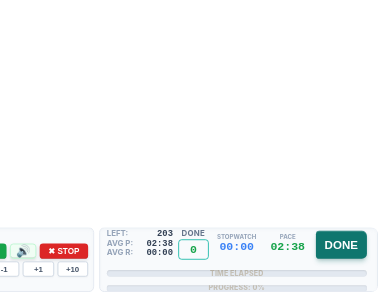
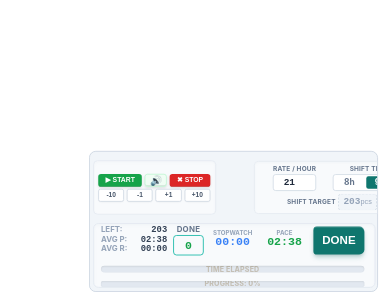
Before and after one commit to agr555/counter-app, a Next.js app: page / in a window 390 px wide. Shown: the part 544-844 px from the top of the page. Built offline with nearby package versions, Linux system fonts and the light colour scheme.

Commit message:
adaptive new2

```diff
--- a/app/widget.module.css
+++ b/app/widget.module.css
@@ -444,8 +444,11 @@
   /* ==========================================================================
    ФИНАЛЬНАЯ РЕЗИНОВАЯ АДАПТИВНОСТЬ (ВСЕ 4 БЛОКА В ОДИН РЯД НА 600px)
    ========================================================================== */
+/* ==========================================================================
+   ПОЛНАЯ ИСПРАВЛЕННАЯ АДАПТИВНОСТЬ (СТРОГО ОДИН РЯД НА 600px БЕЗ ДЫР И СЖАТИЯ)
+   ========================================================================== */
 
-.configGrid {
+   .configGrid {
     display: flex;
     align-items: center;
     gap: 6px;
@@ -480,16 +483,16 @@
     }
   }
 
- /* СТУПЕНЬ 2: Точка "600" (от 980px до 541px) — ИДЕАЛЬНЫЙ БЛОК 4 + ИСПРАВЛЕНИЕ ЛЕВОЙ ЧАСТИ */
-@media (max-width: 980px) and (min-width: 541px) {
+  /* СТУПЕНЬ 2: Точка "600" (работает от 980px до 541px) — ИДЕАЛЬНЫЙ БЛОК 4 + ИСПРАВЛЕНИЕ ЛЕВОЙ ЧАСТИ */
+  @media (max-width: 980px) and (min-width: 541px) {
     .widgetContainer {
       transform: scale(1);
       display: flex;
       flex-direction: row;
-      flex-wrap: nowrap;    /* Строго в одну линию */
-      height: 76px;         /* Фиксированная высота всего виджета */
+      flex-wrap: nowrap;    /* КАТЕГОРИЧЕСКИ ЗАПРЕЩАЕМ ПЕРЕНОС: все 4 блока стоят в одну линию */
+      height: 76px;         /* Фиксированная высота всего виджета — защита от урезания */
       max-width: max-content;
-      gap: 4px;             /* Минимальный зазор, убирает дыру */
+      gap: 4px;             /* Минимальный зазор, полностью убирает дыру */
       padding: 0;
       background-color: transparent;
       border: none;
@@ -503,16 +506,16 @@
       flex: 0 1 auto;
     }
 
-    /* --- ИДЕАЛЬНЫЙ БЛОК 4 (НЕ ТРОГАЕМ ЕГО РАЗМЕРЫ) --- */
+    /* --- ИДЕАЛЬНЫЙ БЛОК 4 (ЖЕСТКО ФИКСИРОВАН, НЕ ТРОГАЕМ ЕГО) --- */
     .widgetContainer > .concaveBlock:nth-child(4) {
-      flex: 0 0 310px !important; /* Жестко фиксируем, запрещая сжатие и изменения */
+      flex: 0 0 310px !important;
       min-width: 310px !important;
       width: 310px !important;
     }
 
     /* --- ИСПРАВЛЕНИЕ ЛЕВОЙ ЧАСТИ (КНОПКИ И НАСТРОЙКИ) --- */
 
-    /* Блок 1 (Настройки): делаем компактнее по ширине */
+    /* Блок 1 (Настройки): делаем компактнее по ширине за счет убранного слова Shift */
     .blockConfig {
       max-width: 215px;
       min-width: 205px;
@@ -579,3 +582,90 @@
       font-size: 0.55rem;
     }
   }
+
+  /* СТУПЕНЬ 3: Мобильные телефоны (меньше 540px) — складываем в 2 компактных ряда, скрывая Блок 2 */
+  @media (max-width: 540px) {
+    .widgetContainer > .concaveBlock:nth-child(2) {
+      display: none !important;
+    }
+
+    .widgetContainer {
+      display: grid;
+      grid-template-columns: 145px 1fr; /* Левая колонка: Управление, Правая: Настройки */
+      grid-template-rows: auto auto;
+      max-width: 340px;
+      width: 340px;
+      height: auto;
+      gap: 4px;
+      padding: 4px;
+      background-color: #f1f5f9;
+      border: 1px solid #cbd5e1;
+      transform: scale(1);
+      transform-origin: bottom right;
+    }
+
+    .concaveBlock {
+      box-sizing: border-box;
+      height: 76px;
+    }
+
+    /* Блок управления (START) — Слева */
+    .blockControls {
+      grid-column: 1;
+      grid-row: 1;
+      width: 172px !important;
+      transform: scale(0.84);
+      transform-origin: left center;
+      margin-right: -27px;
+    }
+
+    /* Блок настроек — Справа в два ряда */
+    .blockConfig {
+      grid-column: 2;
+      grid-row: 1;
+      width: 122% !important;
+      transform: scale(0.82);
+      transform-origin: right center;
+      padding: 4px 6px;
+    }
+
+    /* Внутренняя сетка Блока 1 на мобильном */
+    .blockConfig .configGrid {
+      display: grid;
+      grid-template-columns: 1fr 1fr;
+      grid-template-rows: auto auto;
+      row-gap: 3px;
+      column-gap: 4px;
+      align-items: center;
+      justify-content: center;
+    }
+
+    .cfgRate   { grid-column: 1; grid-row: 1; }
+    .cfgTime   { grid-column: 2; grid-row: 1; }
+
+    /* Target — параллельно кнопкам на втором ряду */
+    .cfgTarget {
+      grid-column: span 2;
+      grid-row: 2;
+      flex-direction: row !important;
+      gap: 4px;
+      justify-content: center;
+      align-items: center;
+      width: 100%;
+    }
+
+    /* Блок таймеров и DONE — Нижний длинный этаж */
+    .widgetContainer > .concaveBlock:nth-child(4) {
+      grid-column: span 2;
+      grid-row: 2;
+      width: 100% !important;
+    }
+  }
+
+  /* СТУПЕНЬ 4: Маленькие смартфоны (меньше 400px) — аккуратное пропорциональное сжатие */
+  @media (max-width: 400px) {
+    .widgetContainer {
+      transform: scale(0.85);
+      transform-origin: bottom right;
+    }
+  }
```
